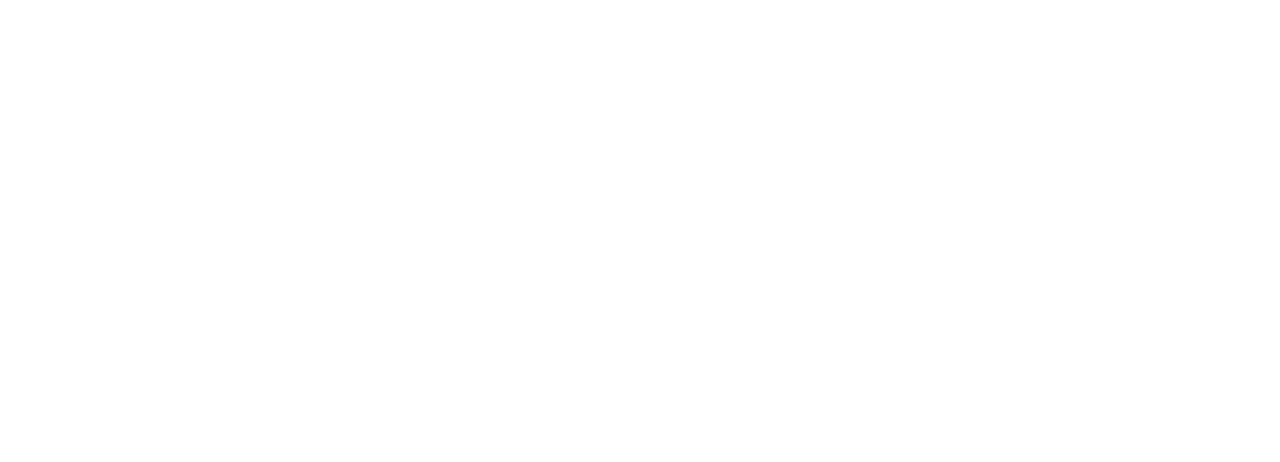
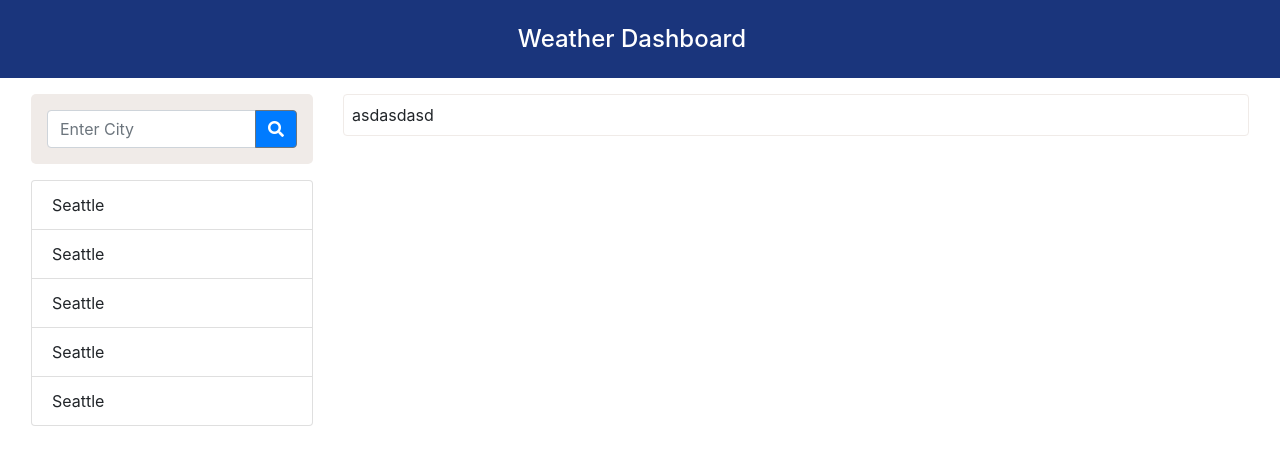
Before and after one commit to jeorgedonato/weather-dashboard, a plain HTML site: page index.html in a window 1280 px wide. Drawn offline with nearby package versions, Linux system fonts and the light colour scheme.

Commit message:
Added bootstrap and jquery to the html

```diff
--- /dev/null
+++ b/assets/script.js
@@ -0,0 +1 @@
+let apiKey = `6bdb742a424575111aa23affb7af492e`;
--- /dev/null
+++ b/assets/style.css
@@ -0,0 +1,42 @@
+.navbar-brand{
+  font-size: 1.50rem!important;
+}
+
+/* section{
+  margin: 1rem;
+} */
+
+.row{
+  margin: 1rem;
+}
+
+.search-bar{
+  background: #f0ebe8;
+  border-radius: 5px;
+}
+
+.search-btn{
+  color: white;
+}
+
+.collapse-btn{
+  width: 100%;
+}
+
+.weather-bar{
+  border: 1px solid #f0ebe8;
+  border-radius: 4px;
+  padding: .5rem;
+}
+
+
+@media screen and (max-width: 576px) {
+  /* The body's bg color will be #333 */
+  .weather-bar {
+    margin-top: 10px;
+  }
+  /* .navbar-name {
+    justify-content: center;
+    background-color: rgb(89, 170, 165);
+  } */
+}
--- a/index.html
+++ b/index.html
@@ -1,12 +1,77 @@
 <!DOCTYPE html>
 <html lang="en">
+
 <head>
   <meta charset="UTF-8">
   <meta name="viewport" content="width=device-width, initial-scale=1.0">
   <meta http-equiv="X-UA-Compatible" content="ie=edge">
+
+  <meta charset="UTF-8" />
+  <meta name="viewport" content="width=device-width, initial-scale=1.0" />
+  <meta http-equiv="X-UA-Compatible" content="ie=edge" />
+  <link rel="stylesheet" href="https://stackpath.bootstrapcdn.com/bootstrap/4.5.0/css/bootstrap.min.css"
+    integrity="sha384-9aIt2nRpC12Uk9gS9baDl411NQApFmC26EwAOH8WgZl5MYYxFfc+NcPb1dKGj7Sk" crossorigin="anonymous">
+  <link rel="stylesheet" href="https://use.fontawesome.com/releases/v5.8.1/css/all.css"
+    integrity="sha384-50oBUHEmvpQ+1lW4y57PTFmhCaXp0ML5d60M1M7uH2+nqUivzIebhndOJK28anvf" crossorigin="anonymous" />
+  <link href="https://fonts.googleapis.com/css?family=Open+Sans&display=swap" rel="stylesheet" />
+
+  <link rel="stylesheet" href="assets/style.css">
   <title>Weather Dashboard</title>
 </head>
+
 <body>
+  <header>
+    <nav class="navbar navbar-light justify-content-center" style="background: #1a357c;">
+      <span class="navbar-brand my-2 h1 " style="color: white;">Weather Dashboard</span>
+    </nav>
+  </header>
+  <section class="row">
+    <aside class="col-lg-3 col-md-4 col-sm-5 col-xs-12 ">
+      <div class="search-bar p-3">
+        <div class="input-group ">
+          <input type="text" class="form-control" placeholder="Enter City" aria-label="Enter City"
+            aria-describedby="button-addon2">
+          <div class="input-group-append">
+            <button class="btn btn-outline-secondary bg-primary search-btn" type="button" id="button-addon2"
+              style="color: white;"><span class="fa fa-search"></span></button>
+          </div>
+        </div>
+      </div>
+      <div class="search-cities">
+        <button class="btn btn-primary mt-2 collapse-btn d-lg-none d-md-none d-sm-none" data-toggle="collapse"
+          href="#collapseExample" role="button" aria-expanded="false" aria-controls="collapseExample">
+          Searched Cities
+        </button>
+        <div class="collapse d-lg-block d-md-block d-sm-block pt-3" id="collapseExample">
+          <ul class="list-group ">
+            <li class="list-group-item"><a>Seattle</a></li>
+            <li class="list-group-item"><a>Seattle</a></li>
+            <li class="list-group-item"><a>Seattle</a></li>
+            <li class="list-group-item"><a>Seattle</a></li>
+            <li class="list-group-item"><a>Seattle</a></li>
+          </ul>
+        </div>
+      </div>
+    </aside>
+    <div class="col-lg-9 col-md-8 col-sm-7 col-xs-12">
+      <div class="weather-bar">
+        asdasdasd
+      </div>
+    </div>
+  </section>
 
+
+  <script src="https://code.jquery.com/jquery-3.5.1.slim.min.js"
+    integrity="sha384-DfXdz2htPH0lsSSs5nCTpuj/zy4C+OGpamoFVy38MVBnE+IbbVYUew+OrCXaRkfj"
+    crossorigin="anonymous"></script>
+  <script src="https://cdn.jsdelivr.net/npm/popper.js@1.16.0/dist/umd/popper.min.js"
+    integrity="sha384-Q6E9RHvbIyZFJoft+2mJbHaEWldlvI9IOYy5n3zV9zzTtmI3UksdQRVvoxMfooAo"
+    crossorigin="anonymous"></script>
+  <script src="https://stackpath.bootstrapcdn.com/bootstrap/4.5.0/js/bootstrap.min.js"
+    integrity="sha384-OgVRvuATP1z7JjHLkuOU7Xw704+h835Lr+6QL9UvYjZE3Ipu6Tp75j7Bh/kR0JKI"
+    crossorigin="anonymous"></script>
+  <script src="https://cdnjs.cloudflare.com/ajax/libs/moment.js/2.24.0/moment.min.js"></script>
+  <script src="assets/script.js"></script>
 </body>
+
 </html>
```
